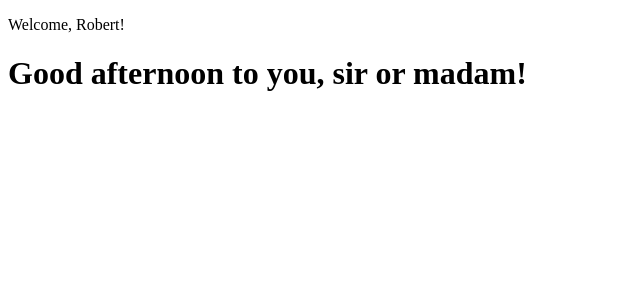
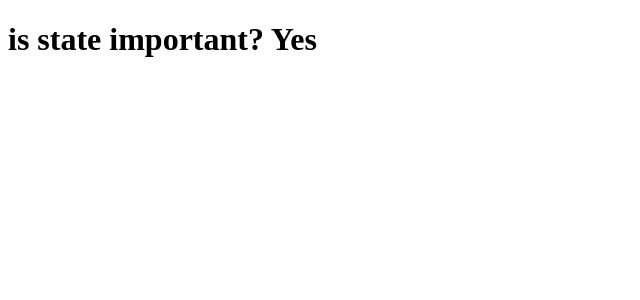
Before and after one commit to robscafe433/https---github.com-robscafe433-react-to-do-list, a React (Create React App) app: page / in a window 1280 px wide. Shown: the top 300 px of the page, without its empty margins (0-640 px from the left). Built offline with nearby package versions, Linux system fonts and the light colour scheme.

Commit message:
Practice with setting state in the constructor and passing it to an h1 element.

```diff
--- a/src/App.js
+++ b/src/App.js
@@ -1,46 +1,14 @@
 import React from "react";
-import reactDom from "react-dom";
-import todoData from "./todoData";
-import TodoItem from "./Components/TodoItem";
 
-
-// #1
 class App extends React.Component {
+  constructor() {
+    super();
+    this.state = {
+      answer: "Yes",
+    };
+  }
   render() {
-    return (
-      <div>
-        <Header username = "Robert"/>
-        <Greeting />
-      </div>
-    );
-  }
-}
-
-//#2
-class Header extends React.Component {
-  render() {
-    return (
-      <header>
-        <p>Welcome, {this.props.username}!</p>
-      </header>
-    );
-  }
-}
-
-class Greeting extends React.Component {
-  render() {
-    const date = new Date();
-    const hours = date.getHours();
-    let timeOfDay;
-
-    if (hours < 12) {
-      timeOfDay = "morning";
-    } else if (hours >= 12 && hours < 17) {
-      timeOfDay = "afternoon";
-    } else {
-      timeOfDay = "night";
-    }
-    return <h1>Good {timeOfDay} to you, sir or madam!</h1>;
+    return <h1>is state important? {this.state.answer}</h1>;
   }
 }
 
```
